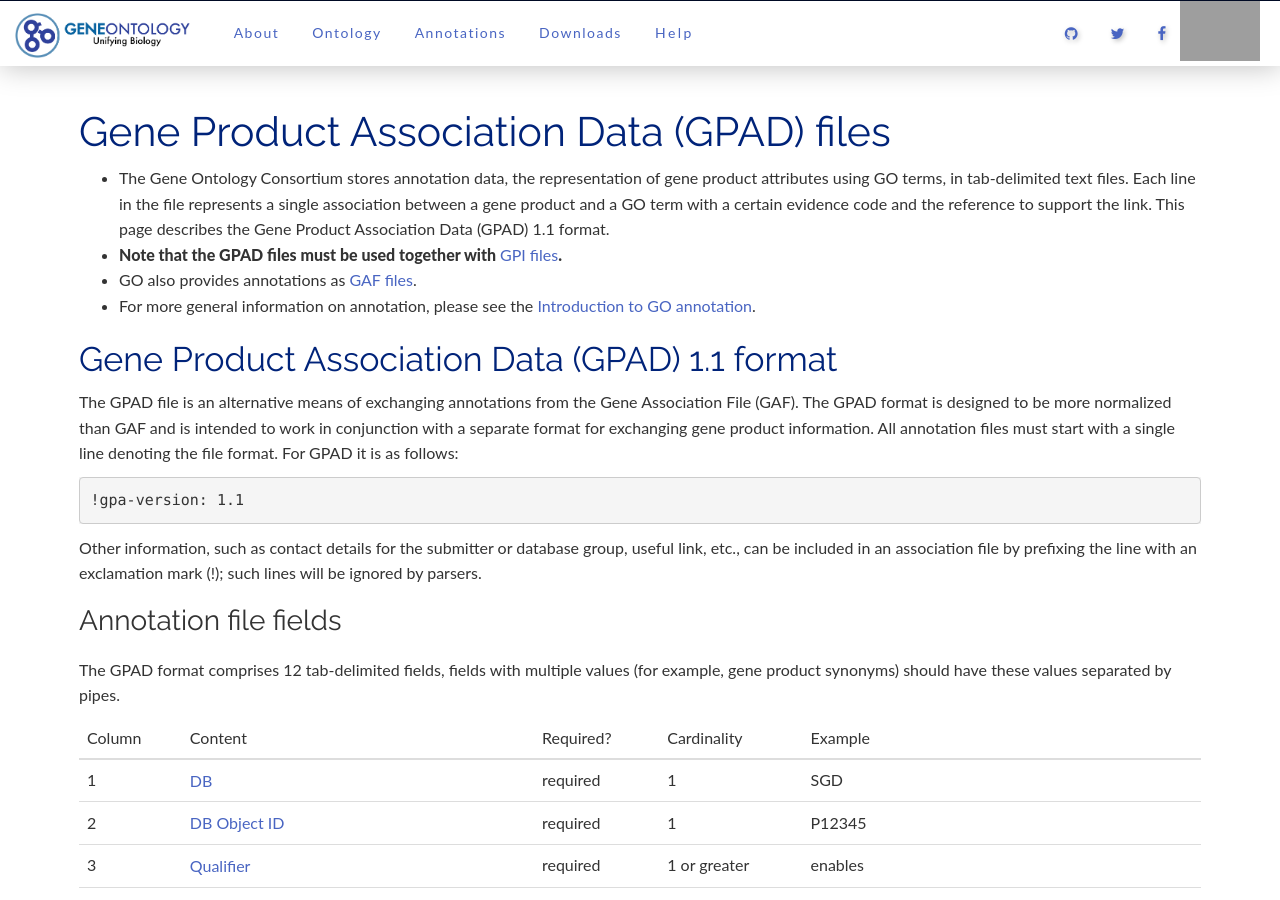
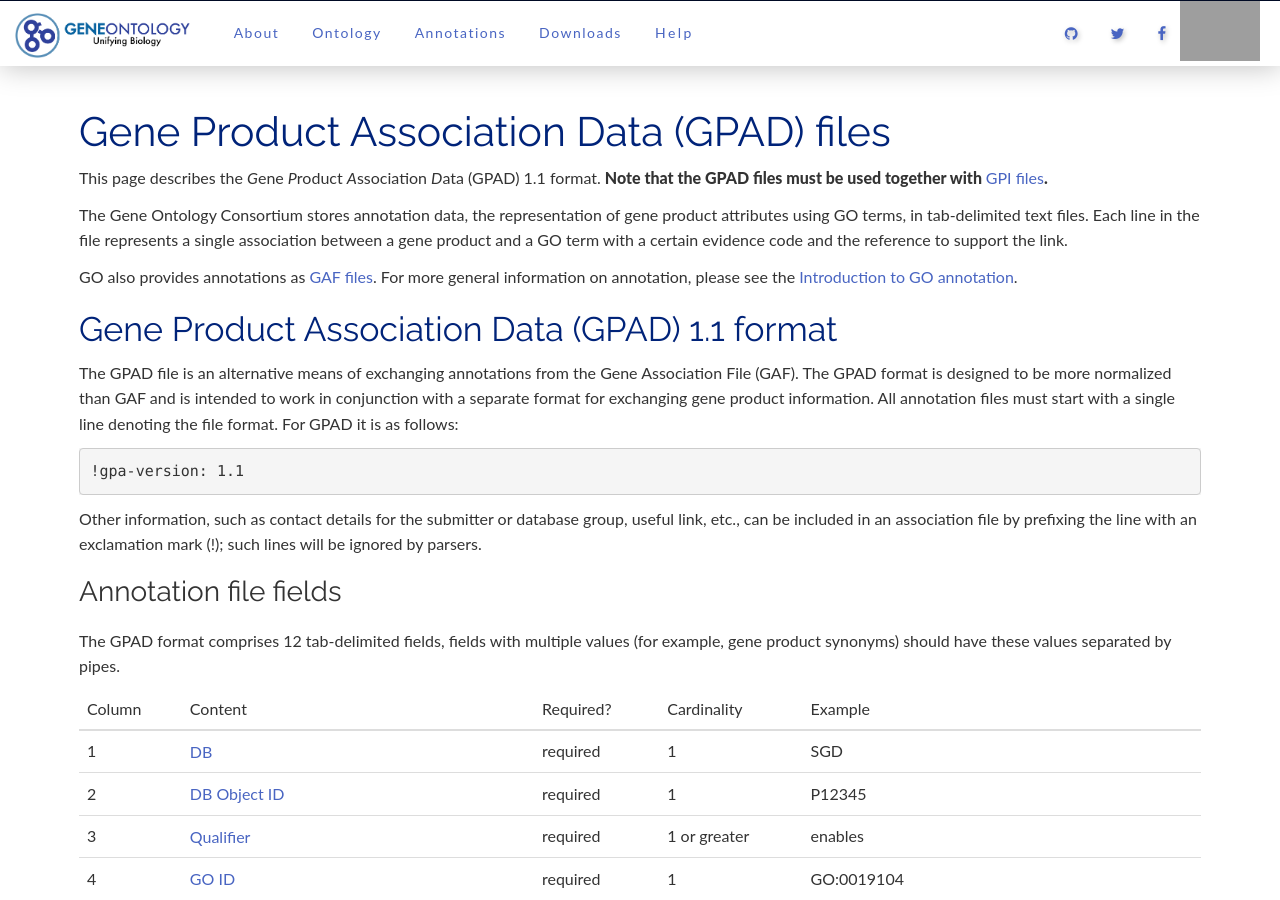
Before and after one commit to geneontology/geneontology.github.io, a Jekyll site: the page built from _docs/gene-product-association-data-gpad-format.md, in a window 1280 px wide and 900 px high. Built offline with Jekyll 4.4.1, drawn with Linux system fonts in a browser that asks for light colours; nearby versions of some CDN libraries; grey boxes are pictures that could not be loaded.

Commit message:
Update gene-product-association-data-gpad-format.md
To match GPI and GAF file pages, reformatting header

```diff
--- a/_docs/gene-product-association-data-gpad-format.md
+++ b/_docs/gene-product-association-data-gpad-format.md
@@ -11,10 +11,13 @@
 CBS is not DTU, link to DTU (http://www.bioinformatics.dtu.dk/) doesn't seem to be helpful.-->
 
 # Gene Product Association Data (GPAD) files
-+ The Gene Ontology Consortium stores annotation data, the representation of gene product attributes using GO terms, in tab-delimited text files. Each line in the file represents a single association between a gene product and a GO term with a certain evidence code and the reference to support the link. This page describes the Gene Product Association Data (GPAD) 1.1 format.
-+ **Note that the GPAD files must be used together with [GPI files](/docs/gene-product-information-gpi-format/).**
-+ GO also provides annotations as [GAF files](/docs/go-annotation-file-gaf-format-21/).
-+ For more general information on annotation, please see the [Introduction to GO annotation](/docs/go-annotations/).
+
+This page describes the *G*ene *P*roduct *A*ssociation *D*ata (GPAD) 1.1 format.
+**Note that the GPAD files must be used together with [GPI files](/docs/gene-product-information-gpi-format/).**
+
+The Gene Ontology Consortium stores annotation data, the representation of gene product attributes using GO terms, in tab-delimited text files. Each line in the file represents a single association between a gene product and a GO term with a certain evidence code and the reference to support the link.
+
+GO also provides annotations as [GAF files](/docs/go-annotation-file-gaf-format-21/). For more general information on annotation, please see the [Introduction to GO annotation](/docs/go-annotations/).
 
 
 ## Gene Product Association Data (GPAD) 1.1 format
```
